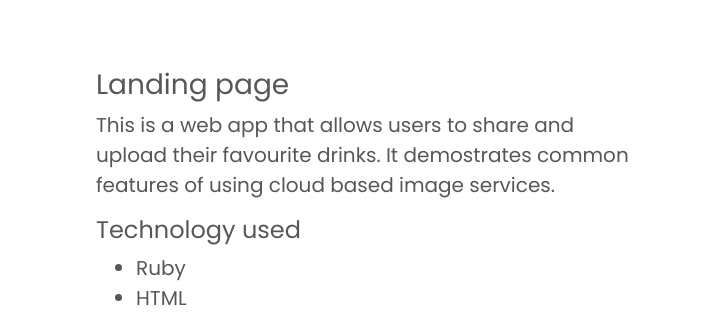
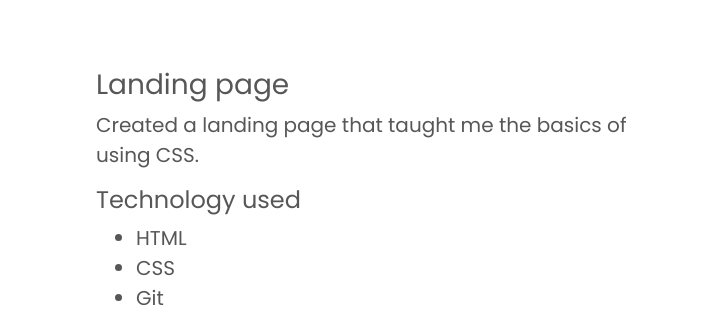
Before and after one commit to Teresa-C/Teresa-C.github.io, a plain HTML site: page index.html in a window 1280 px wide. Shown: the part 2039-2357 px from the top of the page, 559-1280 px from the left. Drawn offline with nearby package versions, Linux system fonts and the light colour scheme.

Commit message:
changed the content

```diff
--- a/index.html
+++ b/index.html
@@ -108,10 +108,9 @@
         </div>
         <div class="col-md-6 text-left">
           <h3>Landing page</h3>
-          <p>This is a web app that allows users to share and upload their favourite drinks. It demostrates common features of using cloud based image services.</p>
+          <p>Created a landing page that taught me the basics of using CSS.</p>
           <h4 >Technology used</h4>
           <ul>
-            <li>Ruby</li>
             <li>HTML</li>
             <li>CSS</li>
             <li>Git</li>
```
Also changed, not shown: 1 other file.
